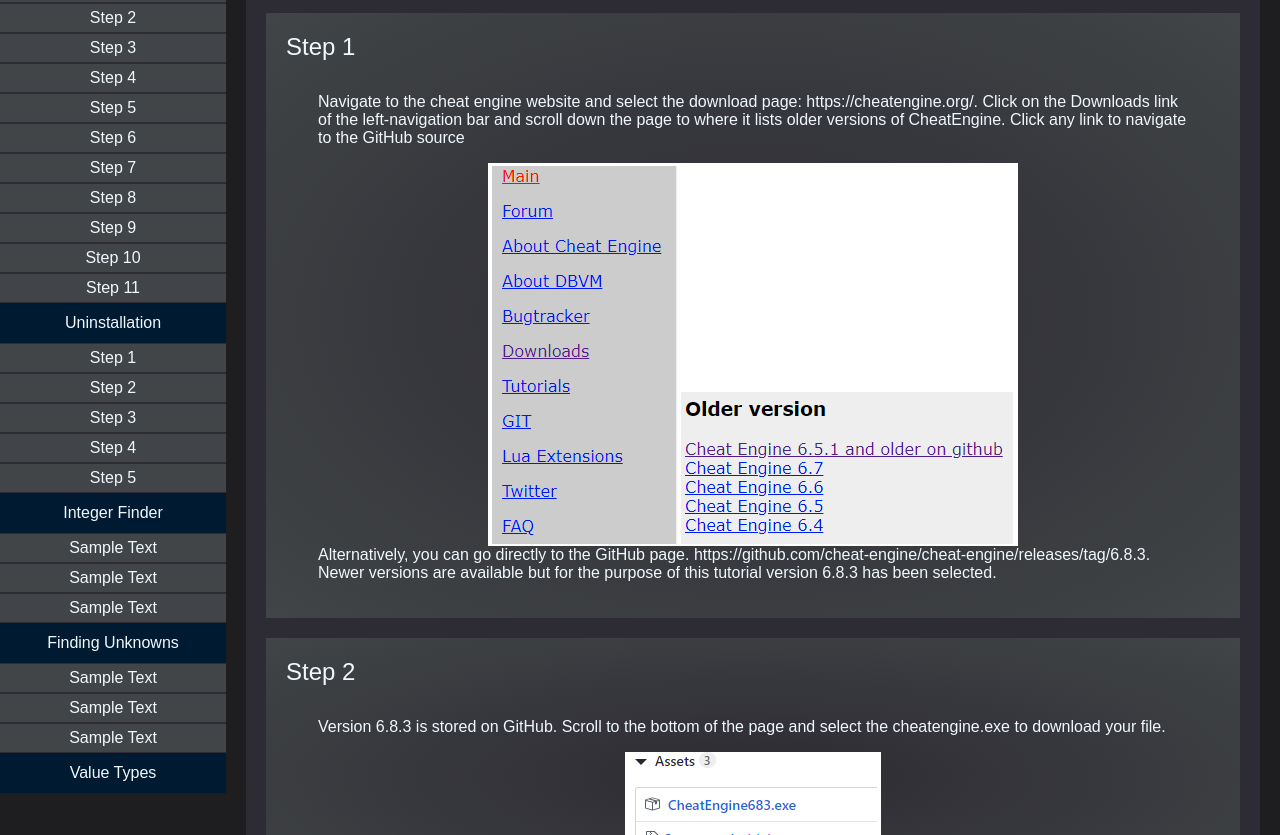
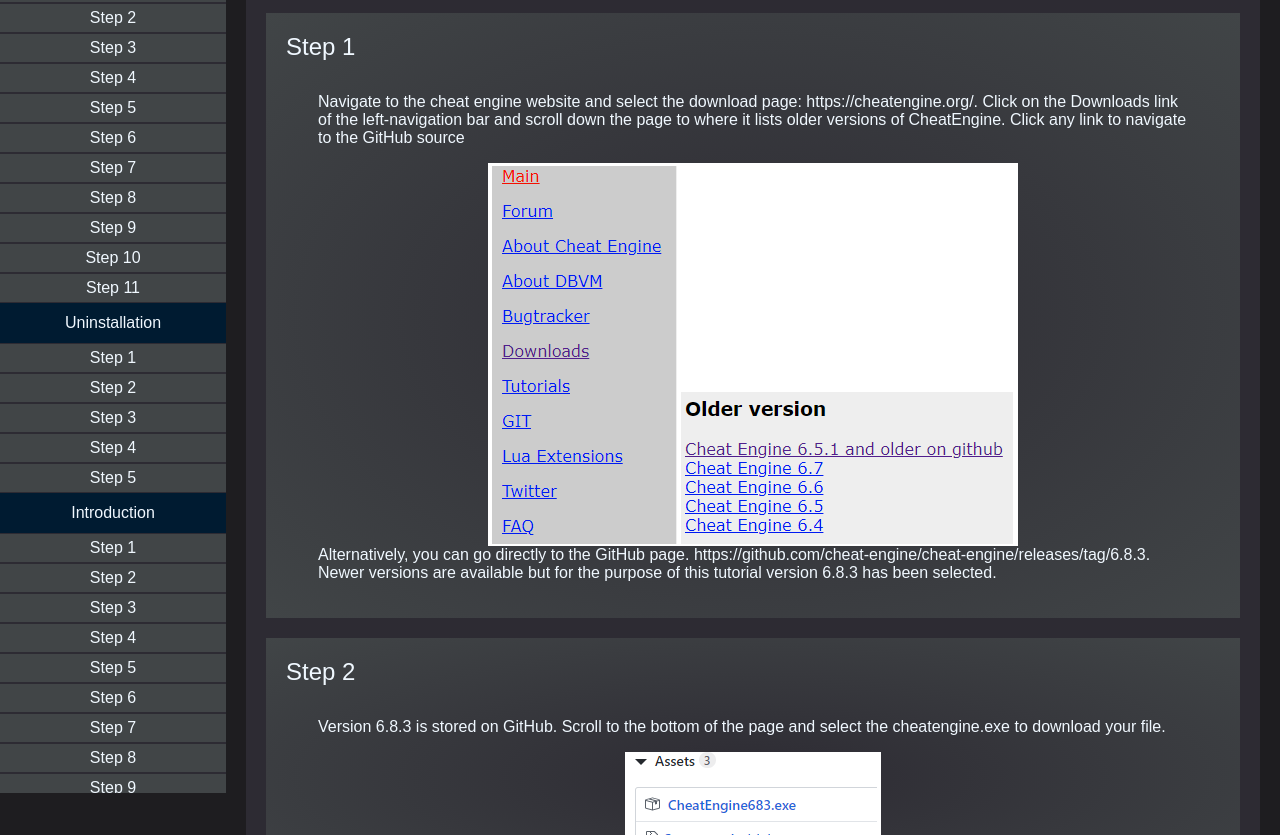
Before and after one commit to jordanparsons9925/cheat-edge, a plain HTML site: page HTML/tutorial.html in a window 1280 px wide. Shown: the part 117-952 px from the top of the page. Drawn offline with Linux system fonts and the light colour scheme.

Commit message:
added tutorials to side nav

```diff
--- a/HTML/tutorial.html
+++ b/HTML/tutorial.html
@@ -55,31 +55,44 @@
 
            </ol>
            <ol class="tutorialSection"><a class="tutorialHeaderLink center hoverInverse" href=""><p class="tutorialHeader">Uninstallation</p></a>
+                <a class="tutorialLink center hoverInverseB" href="#UninstallationStep1"><li class="tutorialElement"><p class="tutorialText">Step 1</p></li></a>
+                <a class="tutorialLink center hoverInverseB" href="#UninstallationStep2"><li class="tutorialElement"><p class="tutorialText">Step 2</p></li></a>
+                <a class="tutorialLink center hoverInverseB" href="#UninstallationStep3"><li class="tutorialElement"><p class="tutorialText">Step 3</p></li></a>
+                <a class="tutorialLink center hoverInverseB" href="DUninstallationStep4"><li class="tutorialElement"><p class="tutorialText">Step 4</p></li></a>
+                <a class="tutorialLink center hoverInverseB" href="#UninstallationStep5"><li class="tutorialElement"><p class="tutorialText">Step 5</p></li></a>
+           </ol>
+           <ol class="tutorialSection"><a class="tutorialHeaderLink center hoverInverse" href=""><p class="tutorialHeader">Introduction</p></a>
+                <a class="tutorialLink center hoverInverseB" href="#IntroductionStep1"><li class="tutorialElement"><p class="tutorialText">Step 1</p></li></a>
+                <a class="tutorialLink center hoverInverseB" href="#IntroductionStep2"><li class="tutorialElement"><p class="tutorialText">Step 2</p></li></a>
+                <a class="tutorialLink center hoverInverseB" href="#IntroductionStep3"><li class="tutorialElement"><p class="tutorialText">Step 3</p></li></a>
+                <a class="tutorialLink center hoverInverseB" href="#IntroductionStep4"><li class="tutorialElement"><p class="tutorialText">Step 4</p></li></a>
+                <a class="tutorialLink center hoverInverseB" href="#IntroductionStep5"><li class="tutorialElement"><p class="tutorialText">Step 5</p></li></a>
+                <a class="tutorialLink center hoverInverseB" href="#IntroductionStep6"><li class="tutorialElement"><p class="tutorialText">Step 6</p></li></a>
+                <a class="tutorialLink center hoverInverseB" href="#IntroductionStep7"><li class="tutorialElement"><p class="tutorialText">Step 7</p></li></a>
+                <a class="tutorialLink center hoverInverseB" href="#IntroductionStep8"><li class="tutorialElement"><p class="tutorialText">Step 8</p></li></a>
+                <a class="tutorialLink center hoverInverseB" href="#IntroductionStep9"><li class="tutorialElement"><p class="tutorialText">Step 9</p></li></a>
+           </ol>
+           <ol class="tutorialSection"><a class="tutorialHeaderLink center" href=""><p class="tutorialHeader">Finding Unknowns</p></a>
                 <a class="tutorialLink center hoverInverseB" href=""><li class="tutorialElement"><p class="tutorialText">Step 1</p></li></a>
                 <a class="tutorialLink center hoverInverseB" href=""><li class="tutorialElement"><p class="tutorialText">Step 2</p></li></a>
                 <a class="tutorialLink center hoverInverseB" href=""><li class="tutorialElement"><p class="tutorialText">Step 3</p></li></a>
                 <a class="tutorialLink center hoverInverseB" href=""><li class="tutorialElement"><p class="tutorialText">Step 4</p></li></a>
                 <a class="tutorialLink center hoverInverseB" href=""><li class="tutorialElement"><p class="tutorialText">Step 5</p></li></a>
-           </ol>
-           <ol class="tutorialSection"><a class="tutorialHeaderLink center hoverInverse" href=""><p class="tutorialHeader">Integer Finder</p></a>
-                <a class="tutorialLink center hoverInverseB" href=""><li class="tutorialElement"><p class="tutorialText">Sample Text</p></li></a>
-                <a class="tutorialLink center hoverInverseB" href=""><li class="tutorialElement"><p class="tutorialText">Sample Text</p></li></a>
-                <a class="tutorialLink center hoverInverseB" href=""><li class="tutorialElement"><p class="tutorialText">Sample Text</p></li></a>
-           </ol>
-           <ol class="tutorialSection"><a class="tutorialHeaderLink center" href=""><p class="tutorialHeader">Finding Unknowns</p></a>
-                <a class="tutorialLink center hoverInverseB" href=""><li class="tutorialElement"><p class="tutorialText">Sample Text</p></li></a>
-                <a class="tutorialLink center hoverInverseB" href=""><li class="tutorialElement"><p class="tutorialText">Sample Text</p></li></a>
-                <a class="tutorialLink center hoverInverseB" href=""><li class="tutorialElement"><p class="tutorialText">Sample Text</p></li></a>
+                <a class="tutorialLink center hoverInverseB" href=""><li class="tutorialElement"><p class="tutorialText">Step 6</p></li></a>
+                <a class="tutorialLink center hoverInverseB" href=""><li class="tutorialElement"><p class="tutorialText">Step 7</p></li></a>
+                <a class="tutorialLink center hoverInverseB" href=""><li class="tutorialElement"><p class="tutorialText">Step 8</p></li></a>
             </ol>
             <ol class="tutorialSection"><a class="tutorialHeaderLink center" href=""><p class="tutorialHeader">Value Types</p></a>
-                <a class="tutorialLink center hoverInverseB" href=""><li class="tutorialElement"><p class="tutorialText">Sample Text</p></li></a>
-                <a class="tutorialLink center hoverInverseB" href=""><li class="tutorialElement"><p class="tutorialText">Sample Text</p></li></a>
-                <a class="tutorialLink center hoverInverseB" href=""><li class="tutorialElement"><p class="tutorialText">Sample Text</p></li></a>
+                <a class="tutorialLink center hoverInverseB" href=""><li class="tutorialElement"><p class="tutorialText">Step 1</p></li></a>
+                <a class="tutorialLink center hoverInverseB" href=""><li class="tutorialElement"><p class="tutorialText">Step 2</p></li></a>
+                <a class="tutorialLink center hoverInverseB" href=""><li class="tutorialElement"><p class="tutorialText">Step 3</p></li></a>
+                <a class="tutorialLink center hoverInverseB" href=""><li class="tutorialElement"><p class="tutorialText">Step 4</p></li></a>
+                <a class="tutorialLink center hoverInverseB" href=""><li class="tutorialElement"><p class="tutorialText">Step 5</p></li></a>
+                <a class="tutorialLink center hoverInverseB" href=""><li class="tutorialElement"><p class="tutorialText">Step 6</p></li></a>
+                <a class="tutorialLink center hoverInverseB" href=""><li class="tutorialElement"><p class="tutorialText">Step 7</p></li></a>
            </ol>
            <ol class="tutorialSection"><a class="tutorialHeaderLink center" href=""><p class="tutorialHeader">Pointers</p></a>
-                <a class="tutorialLink center hoverInverseB" href=""><li class="tutorialElement"><p class="tutorialText">Sample Text</p></li></a>
-                <a class="tutorialLink center hoverInverseB" href=""><li class="tutorialElement"><p class="tutorialText">Sample Text</p></li></a>
-                <a class="tutorialLink center hoverInverseB" href=""><li class="tutorialElement"><p class="tutorialText">Sample Text</p></li></a>
+                <a class="tutorialLink center hoverInverseB" href=""><li class="tutorialElement"><p class="tutorialText">Work in progress</p></li></a>
            </ol>
        </ol>
    </aside>
```
Also changed, not shown: Media/tutorial-snippings/introduction-step2-2.png (added), Media/tutorial-snippings/introduction-step2.png (added), Media/tutorial-snippings/introduction-step4.png (added), Media/tutorial-snippings/introduction-step5.png (added).
